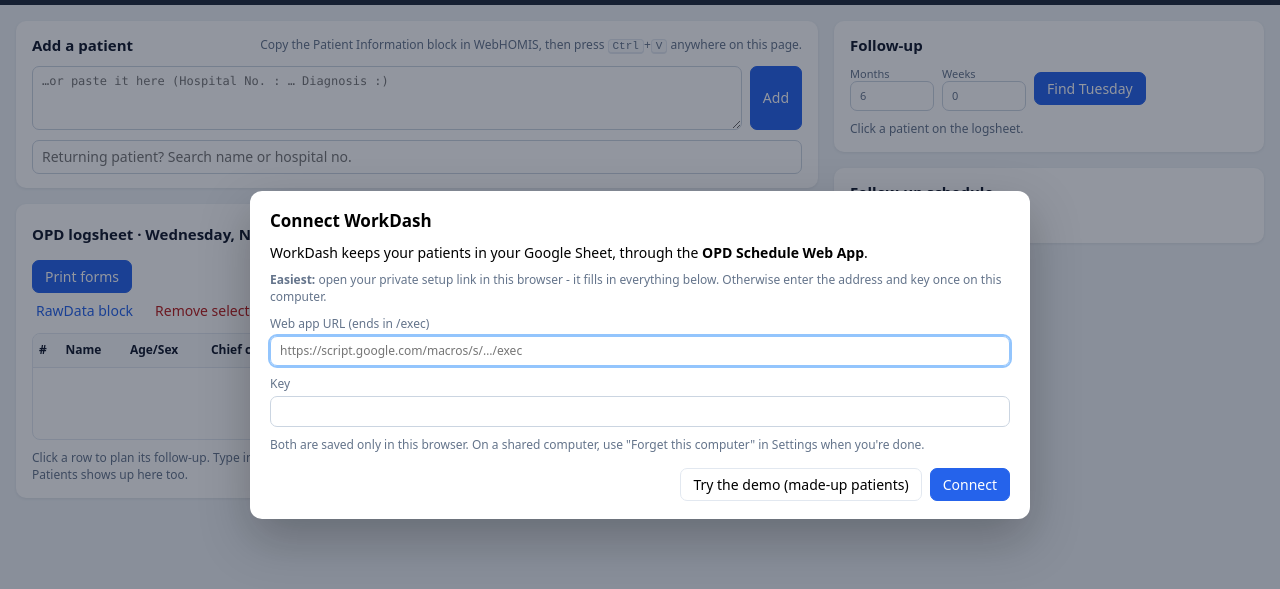
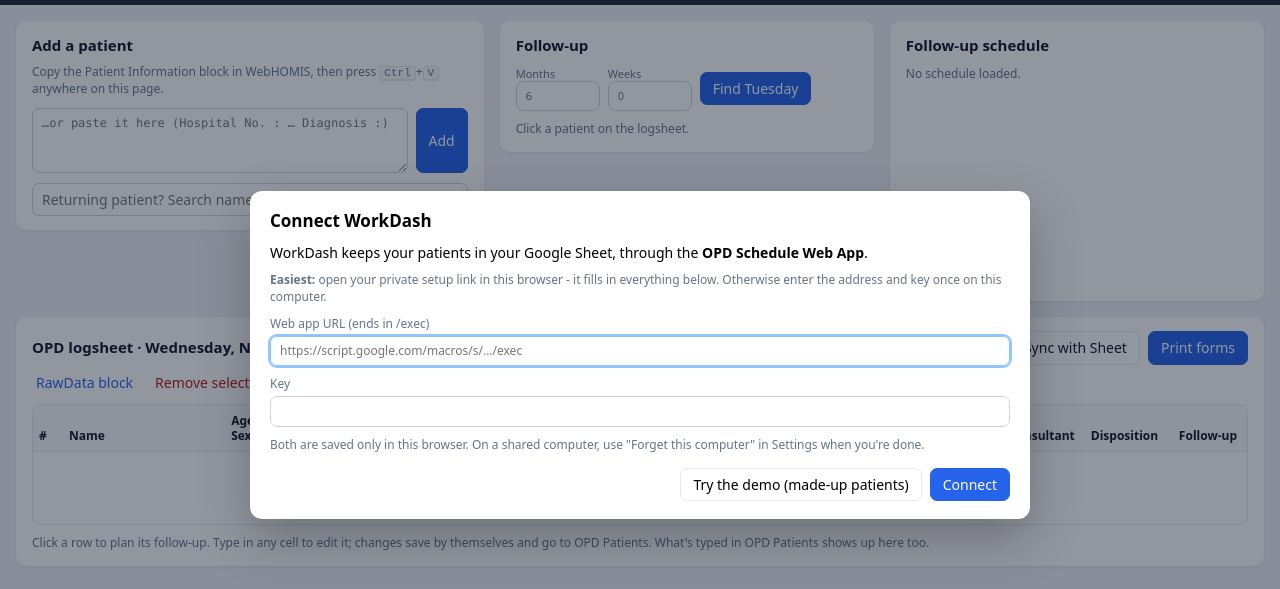
Before and after one commit to joeybacus/workdash, a plain HTML site: page index.html in a window 1280 px wide. Shown: the part 45-634 px from the top of the page. Drawn offline with Linux system fonts and the light colour scheme.

Commit message:
Logsheet across the full width, every cell shows its whole text
Add a patient, Follow-up and the schedule now sit in one row on top, and the
logsheet uses the whole screen below. Every cell wraps and grows to fit its
text, short columns get just enough room for their usual words, the header
stays in view while scrolling, and Enter moves down a row. The decked date
shows under the follow-up instead of in its own column.

Co-Authored-By: Claude Opus 5.5 <noreply@anthropic.com>

```diff
--- a/app.js
+++ b/app.js
@@ -161,7 +161,7 @@ function patientForVisit(v) {
 }
 
 // ------------------------------------------------------------------ rendering: logsheet
-const COLS = [["name", "w-name"], ["age_sex", "w-s"], ["cc", "w-m"], ["dx", "w-dx", true], ["other", "w-m"], ["nor", "w-s"],
+const COLS = [["name", "w-name"], ["age_sex", "w-s"], ["cc", "w-m"], ["dx", "w-dx"], ["other", "w-m"], ["nor", "w-s"],
   ["ref_dept", "w-m"], ["resident", "w-m"], ["consultant", "w-m"], ["dispo", "w-m"], ["followup", "w-s"]];
 
 function renderLog() {
@@ -173,11 +173,22 @@ function renderLog() {
   $("#log tbody").innerHTML = vs.map(v => `<tr data-id="${esc(v.id)}" class="${v.id === state.sel ? "sel" : ""}">
     ${linked(v) ? `<td class="num" title="Row ${esc(v.seq)} of this clinic's block in OPD Patients">${esc(v.seq)}</td>`
       : `<td class="num off" title="${v.log_sig === "new" ? "Not in OPD Patients yet" : "Only in WorkDash (from the old program) - not in OPD Patients"}">–</td>`}
-    ${COLS.map(([f, cls, multi]) => `<td class="${cls}">${multi
-      ? `<textarea data-f="${f}" rows="1">${esc(v[f])}</textarea>`
-      : `<input data-f="${f}" value="${esc(v[f])}">`}</td>`).join("")}
-    <td class="decked">${v.decked ? esc(WD.fmt(WD.fromIso(v.decked), "short")) : ""}</td></tr>`).join("");
-  $$("#log textarea").forEach(autoGrow);
+    ${COLS.map(([f, cls]) => `<td class="${cls}"><textarea data-f="${f}" rows="1" spellcheck="false">${esc(v[f])}</textarea>${
+      f === "followup" && v.decked ? `<div class="decked" title="Decked in the follow-up schedule">Decked ${esc(WD.fmt(WD.fromIso(v.decked), "short"))}</div>` : ""}</td>`).join("")}</tr>`).join("");
+  fitCols(); growAll();
+}
+const growAll = () => $$("#log textarea").forEach(autoGrow);     // every cell shows its whole text
+
+/* Column widths: the short columns get just enough for their usual words (DISCHARGE, DR AMPATI...),
+   and name / complaint / diagnosis / other illness share the rest of the screen width. */
+const COL_PX = [30, 0, 46, 0, 0, 0, 40, 66, 82, 82, 88, 74];
+const COL_SHARE = { 1: .23, 3: .18, 4: .37, 5: .22 };
+function fitCols() {
+  const wrap = $(".table-wrap"), table = $("#log");
+  if (!wrap || !wrap.clientWidth) return;
+  const W = Math.max(wrap.clientWidth, 960), rest = W - COL_PX.reduce((a, b) => a + b, 0);
+  table.style.width = `${W}px`;
+  $$("#log col").forEach((c, i) => { c.style.width = `${COL_PX[i] || Math.floor(rest * COL_SHARE[i])}px`; });
 }
 const linked = v => String(v.log_sig || "").startsWith("[");
 const editingLog = () => !!(document.activeElement && document.activeElement.closest && document.activeElement.closest("#log tbody"));
@@ -646,6 +657,14 @@ function wire() {
   tbody.addEventListener("focusin", ev => selectRow(ev.target.closest("tr")));
   tbody.addEventListener("focusout", () => setTimeout(() => { if (sync.renderLater && !editingLog()) { sync.renderLater = false; renderAll(); } }, 0));
   tbody.addEventListener("click", ev => selectRow(ev.target.closest("tr")));
+  tbody.addEventListener("keydown", ev => {          // Enter moves down a row, like the sheet (no line breaks in cells)
+    const t = ev.target;
+    if (ev.key !== "Enter" || ev.shiftKey || ev.altKey || !t.dataset.f) return;
+    ev.preventDefault();
+    const next = t.closest("tr").nextElementSibling;
+    const cell = next && next.querySelector(`[data-f="${t.dataset.f}"]`);
+    if (cell) cell.focus(); else t.blur();
+  });
   tbody.addEventListener("input", ev => {
     const t = ev.target, tr = t.closest("tr"), v = tr && state.visits.find(x => x.id === tr.dataset.id);
     if (!v || !t.dataset.f) return;
@@ -664,6 +683,17 @@ function wire() {
     if (text && WD.looksLikePatientBlock(text)) { ev.preventDefault(); addFromBlock(text); if (t && t.id === "paste") t.value = ""; }
   });
   dlg.addEventListener("close", () => { dlg.innerHTML = ""; });
+
+  // re-fit row heights when the window changes size; keep the table header just under the top bar
+  const fitTop = () => document.documentElement.style.setProperty("--top-h", `${$(".top").offsetHeight}px`);
+  let fitTimer;
+  const refit = () => { clearTimeout(fitTimer); fitTimer = setTimeout(() => { fitTop(); fitCols(); growAll(); }, 80); };
+  window.addEventListener("resize", refit);
+  if (window.ResizeObserver) {                        // also catches zoom and scrollbars appearing
+    let lastW = 0;
+    new ResizeObserver(([e]) => { const w = Math.round(e.contentRect.width); if (w !== lastW) { lastW = w; refit(); } }).observe($(".card-log"));
+  }
+  fitTop();
 
   // pick up what was typed in the Google Sheet: on coming back to this tab, and every 2 minutes
   window.addEventListener("focus", () => { if (Date.now() - sync.last > 10000) syncDay(); });
--- a/index.html
+++ b/index.html
@@ -21,9 +21,9 @@
   </header>
 
   <main class="layout">
-    <section class="col-main">
-      <div class="card">
-        <div class="row">
+    <div class="top-row">
+      <div class="card card-add">
+        <div class="row wrap">
           <h2>Add a patient</h2>
           <span class="grow"></span>
           <span class="hint">Copy the Patient Information block in WebHOMIS, then press <kbd>Ctrl</kbd>+<kbd>V</kbd> anywhere on this page.</span>
@@ -36,7 +36,23 @@
         <div id="search-results"></div>
       </div>
 
-      <div class="card">
+      <div class="stack">
+        <div class="card" id="card-fu">
+          <h2 id="fu-title">Follow-up</h2>
+          <div class="row">
+            <label class="num">Months <input type="number" id="fu-months" min="0" max="24" value="6"></label>
+            <label class="num">Weeks <input type="number" id="fu-weeks" min="0" max="52" value="0"></label>
+            <button id="btn-plan" class="primary">Find Tuesday</button>
+          </div>
+          <div id="plan"></div>
+        </div>
+        <div class="card" id="card-hist" hidden></div>
+      </div>
+
+      <div class="card" id="card-sched"></div>
+    </div>
+
+    <div class="card card-log">
         <div class="row wrap">
           <h2 id="log-title">OPD logsheet</h2>
           <span class="grow"></span>
@@ -51,31 +67,17 @@
         <div id="sync-line" class="sync-line"></div>
         <div class="table-wrap">
           <table id="log">
+            <colgroup><col><col><col><col><col><col><col><col><col><col><col><col></colgroup>
             <thead><tr>
-              <th>#</th><th>Name</th><th>Age/Sex</th><th>Chief complaint</th><th>Diagnosis</th><th>Other illness</th>
-              <th>N/O/R</th><th>Ref. dept</th><th>Resident</th><th>Consultant</th><th>Disposition</th><th>Follow-up</th><th>Decked</th>
+              <th>#</th><th>Name</th><th>Age/ Sex</th><th>Chief complaint</th><th>Diagnosis</th><th>Other illness</th>
+              <th>N/O/R</th><th>Ref. dept</th><th>Resident</th><th>Consultant</th><th>Disposition</th><th>Follow-up</th>
             </tr></thead>
             <tbody></tbody>
           </table>
           <div id="log-empty" class="empty">No patients on this logsheet yet.</div>
         </div>
         <div class="hint">Click a row to plan its follow-up. Type in any cell to edit it; changes save by themselves and go to OPD Patients. What's typed in OPD Patients shows up here too.</div>
-      </div>
-    </section>
-
-    <aside class="col-side">
-      <div class="card" id="card-fu">
-        <h2 id="fu-title">Follow-up</h2>
-        <div class="row">
-          <label class="num">Months <input type="number" id="fu-months" min="0" max="24" value="6"></label>
-          <label class="num">Weeks <input type="number" id="fu-weeks" min="0" max="52" value="0"></label>
-          <button id="btn-plan" class="primary">Find Tuesday</button>
-        </div>
-        <div id="plan"></div>
-      </div>
-      <div class="card" id="card-hist" hidden></div>
-      <div class="card" id="card-sched"></div>
-    </aside>
+    </div>
   </main>
 
   <dialog id="dlg"></dialog>
--- a/style.css
+++ b/style.css
@@ -27,10 +27,15 @@ button.icon { background: transparent; color: #fff; border: 0; font-size: 18px;
 button.icon:hover { background: #334155; }
 
 /* layout */
-.layout { display: flex; gap: 16px; padding: 16px; align-items: flex-start; flex-wrap: wrap; }
-.col-main { flex: 1 1 620px; min-width: 0; display: flex; flex-direction: column; gap: 16px; }
-.col-side { flex: 0 1 430px; min-width: 300px; display: flex; flex-direction: column; gap: 16px; }
-@media (max-width: 1000px) { .col-side { flex: 1 1 100%; } }
+.layout { display: flex; flex-direction: column; gap: 16px; padding: 16px; }
+/* top: add a patient | follow-up (+ past visits) | schedule; below: the logsheet across the full width */
+.top-row { display: grid; grid-template-columns: minmax(0, 1.25fr) minmax(0, 1fr) minmax(0, 1fr); gap: 16px; align-items: start; }
+.stack { display: flex; flex-direction: column; gap: 16px; min-width: 0; }
+/* the schedule takes the height of the cards beside it (scrolling inside), so the logsheet stays high up */
+.top-row #card-sched { contain: size; align-self: stretch; min-height: 280px; }
+.top-row #card-sched .sched { flex: 1; min-height: 0; max-height: none; }
+@media (max-width: 980px) { .top-row { grid-template-columns: minmax(0, 1fr) minmax(0, 1fr); } .top-row .card-add { grid-column: 1 / -1; } }
+@media (max-width: 720px) { .top-row { grid-template-columns: minmax(0, 1fr); } }
 .card { background: var(--card); border-radius: 10px; box-shadow: 0 1px 3px rgba(15,23,42,.08); padding: 14px 16px; display: flex; flex-direction: column; gap: 10px; min-width: 0; }
 .row { display: flex; align-items: center; gap: 8px; }
 .row.wrap { flex-wrap: wrap; }
@@ -60,9 +65,14 @@ label.num { display: flex; flex-direction: column; font-size: 11px; color: var(-
 
 /* logsheet table */
 .table-wrap { overflow-x: auto; border: 1px solid var(--line); border-radius: 8px; }
-#log { border-collapse: collapse; width: 100%; min-width: 1150px; }
-#log th { background: #f8fafc; text-align: left; font-weight: 600; font-size: 12px; padding: 8px 6px; border-bottom: 1px solid var(--line); white-space: nowrap; }
-#log td { border-bottom: 1px solid var(--line); padding: 2px 3px; vertical-align: top; }
+#log { border-collapse: collapse; width: 100%; min-width: 960px; table-layout: fixed; }   /* column widths: fitCols() in app.js */
+#log th { background: #f8fafc; text-align: left; font-weight: 600; font-size: 12px; line-height: 1.25; padding: 8px 6px; border-bottom: 1px solid var(--line); vertical-align: bottom; }
+/* wide screens: the whole table fits, so its header can stay in view while scrolling down */
+@media (min-width: 1000px) {
+  .table-wrap { overflow: visible; }
+  #log thead th { position: sticky; top: var(--top-h, 52px); z-index: 2; box-shadow: 0 1px 0 var(--line); }
+}
+#log td { border-bottom: 1px solid var(--line); padding: 2px 1px; vertical-align: top; }
 #log tr { cursor: pointer; }
 #log tr.sel td { background: var(--sel); }
 #log td.num { width: 34px; text-align: center; padding-top: 8px; color: var(--muted); }
@@ -70,12 +80,12 @@ label.num { display: flex; flex-direction: column; font-size: 11px; color: var(-
 .sync-line { font-size: 12px; color: var(--muted); margin-top: -4px; }
 .sync-line:empty { display: none; }
 .sync-line.ok { color: var(--ok); } .sync-line.warn { color: var(--warn); } .sync-line.bad { color: var(--bad); }
-#log td.decked { white-space: nowrap; padding-top: 8px; font-size: 12px; color: var(--ok); }
-#log input, #log textarea { border: 1px solid transparent; background: transparent; padding: 5px 5px; border-radius: 5px; width: 100%; font: inherit; font-size: 13px; }
-#log textarea { resize: none; overflow: hidden; min-height: 30px; }
+#log .decked { font-size: 11px; color: var(--ok); padding: 0 4px 4px; }
+#log input, #log textarea { border: 1px solid transparent; background: transparent; padding: 5px 4px; border-radius: 5px; width: 100%; font: inherit; font-size: 13px; line-height: 1.35; }
+#log textarea { display: block; resize: none; overflow: hidden; min-height: 28px; white-space: pre-wrap; overflow-wrap: break-word; }
+#log td.w-name textarea { font-weight: 600; }
 #log input:hover, #log textarea:hover { border-color: var(--line); background: #fff; }
 #log input:focus, #log textarea:focus { background: #fff; }
-#log .w-name { min-width: 180px; } #log .w-dx { min-width: 220px; } #log .w-s { width: 62px; } #log .w-m { min-width: 100px; }
 .empty { padding: 26px; text-align: center; color: var(--muted); }
 
 /* follow-up */
@@ -90,7 +100,7 @@ label.num { display: flex; flex-direction: column; font-size: 11px; color: var(-
 .hist { font-size: 13px; }
 
 /* schedule list */
-.sched { max-height: 560px; overflow-y: auto; position: relative; margin: 0 -4px; padding: 0 4px; }
+.sched { max-height: 420px; overflow-y: auto; position: relative; margin: 0 -4px; padding: 0 4px; }
 .sched details { border-bottom: 1px solid #eef0f3; }
 .sched summary { list-style: none; cursor: pointer; display: grid; align-items: center; gap: 8px; grid-template-columns: 12px 58px 1fr 26px; padding: 7px 2px; border-radius: 6px; user-select: none; }
 .sched summary::-webkit-details-marker { display: none; }
```
